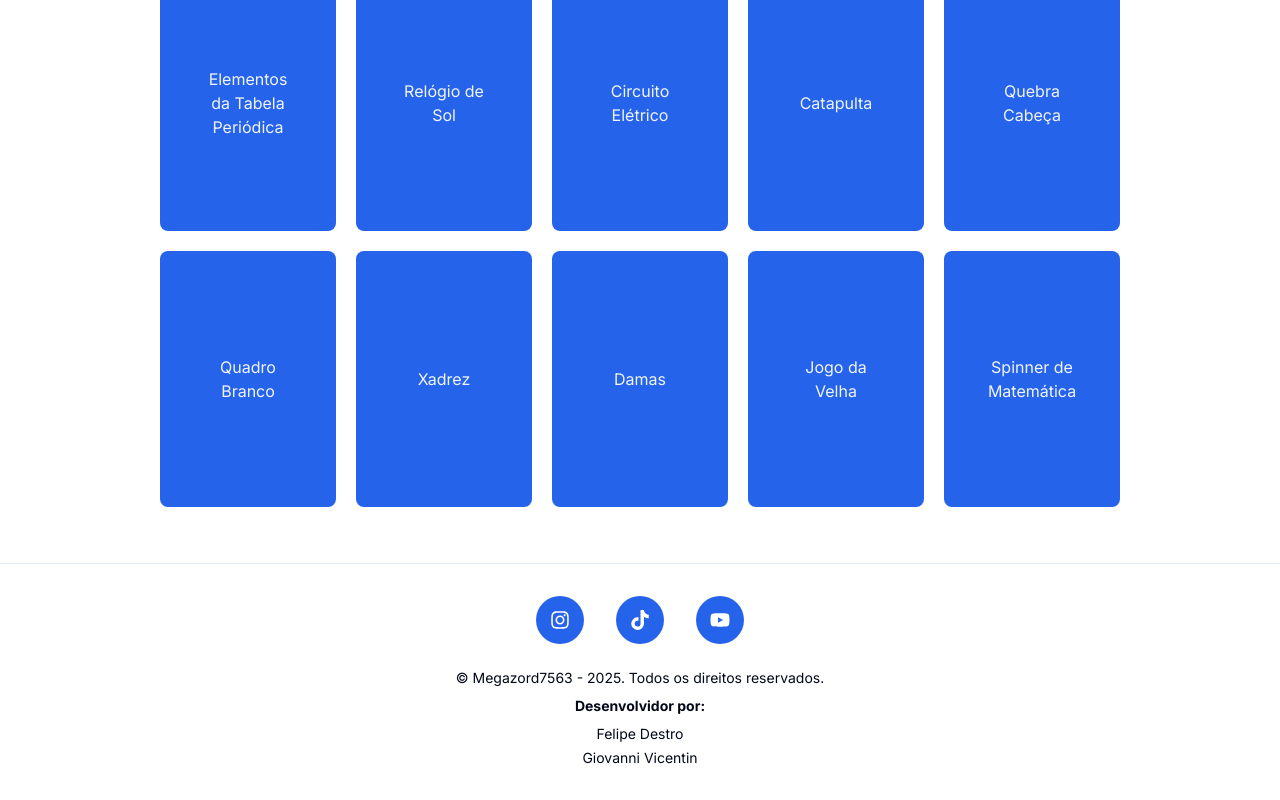
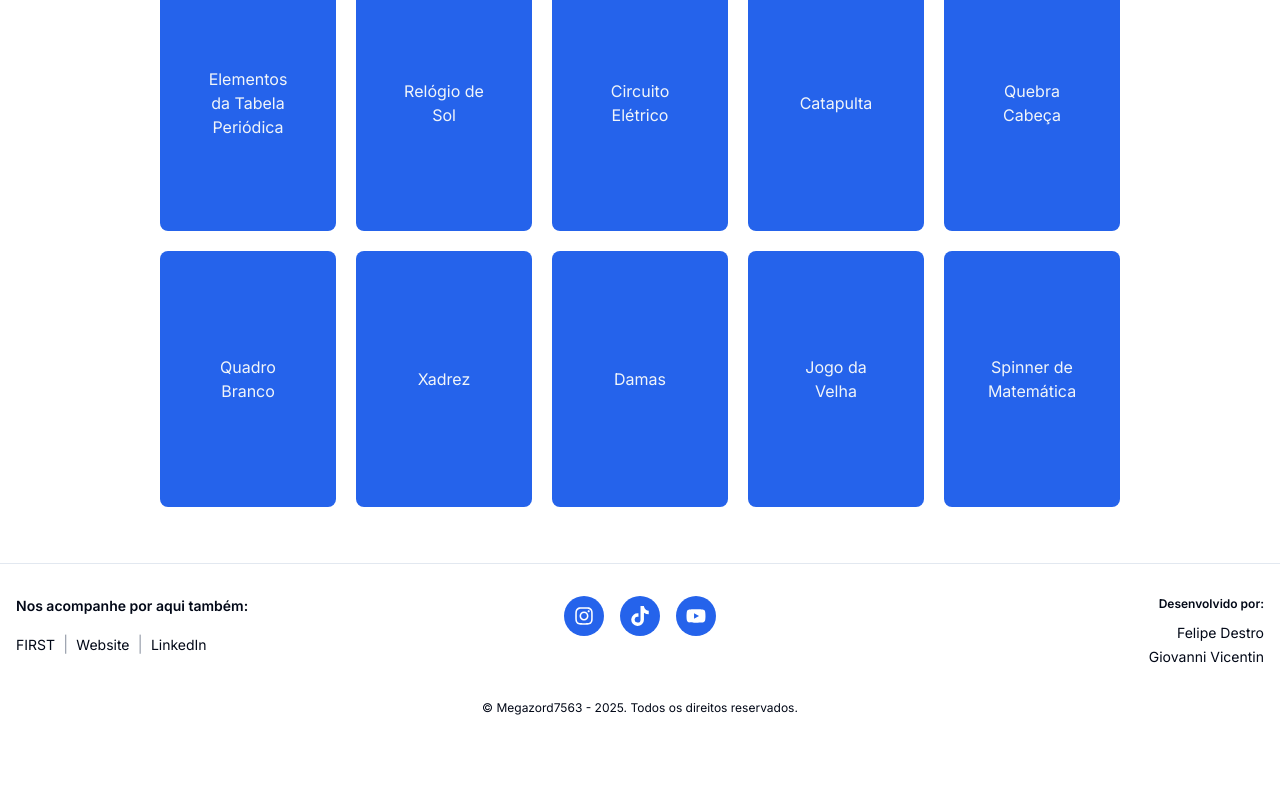
Before and after one commit to giovannivicentin/megazord, a Next.js app: page / in a window 1280 px wide. Shown: the part 351-1151 px from the top of the page. After the commit the page ends 1099 px from the top, so only its background shows below. Built offline with nearby package versions, Linux system fonts and the light colour scheme.

Commit message:
feat: add social links, external links and apply styles

```diff
--- a/src/components/footer.tsx
+++ b/src/components/footer.tsx
@@ -1,53 +1,89 @@
 import { FaInstagram, FaTiktok, FaYoutube } from 'react-icons/fa'
-
 import { Separator } from './ui/separator'
 
 export function Footer() {
   return (
-    <footer className="mt-8">
+    <footer className="mt-8 dark:text-white">
       <Separator />
-      <div className="flex flex-col items-center py-8 gap-6">
-        <div className="flex flex-row items-center gap-8 text-xl text-white">
+      <div className="container mx-auto px-4 py-8">
+        <div className="grid grid-cols-1 md:grid-cols-3 gap-8 items-start max-md:flex max-md:flex-col max-md:items-center">
+          <div className="flex flex-col space-y-4 max-md:order-2 max-md:items-center">
+            <h3 className="text-sm font-semibold max-md:text-center">
+              Nos acompanhe por aqui também:
+            </h3>
+            <ul className="flex flex-wrap items-center max-md:flex-col max-md:space-y-2">
+              <li>
+                <a
+                  href="https://frc-events.firstinspires.org/team/7563"
+                  className="text-sm hover:text-primary transition-colors"
+                >
+                  FIRST
+                </a>
+              </li>
+              <li className="mx-2 text-gray-400 max-md:hidden">|</li>
+              <li>
+                <a
+                  href="https://megazord7563.wixsite.com/megazord7563"
+                  className="text-sm hover:text-primary transition-colors"
+                >
+                  Website
+                </a>
+              </li>
+              <li className="mx-2 text-gray-400 max-md:hidden">|</li>
+              <li>
+                <a
+                  href="https://www.linkedin.com/in/sesi-senai-megazord-8ba874228/"
+                  className="text-sm hover:text-primary transition-colors"
+                >
+                  LinkedIn
+                </a>
+              </li>
+            </ul>
+          </div>
+
+          <div className="flex flex-col items-center space-y-4 max-md:order-1">
+            <div className="flex space-x-4">
               <a
                 href="https://www.instagram.com/megazord7563/"
                 title="Instagram"
                 target="_blank"
-            rel="noopener"
-            className="bg-primary w-12 h-12 rounded-full flex items-center justify-center hover:opacity-95"
+                rel="noopener noreferrer"
+                className="bg-primary w-10 h-10 rounded-full flex items-center justify-center text-white hover:opacity-90 transition-opacity"
               >
-            <FaInstagram />
+                <FaInstagram className="w-5 h-5" />
               </a>
               <a
                 href="https://www.tiktok.com/@megazord7563"
-            title="Tiktok"
+                title="TikTok"
                 target="_blank"
-            rel="noopener"
-            className="bg-primary w-12 h-12 rounded-full flex items-center justify-center hover:opacity-95"
+                rel="noopener noreferrer"
+                className="bg-primary w-10 h-10 rounded-full flex items-center justify-center text-white hover:opacity-90 transition-opacity"
               >
-            <FaTiktok />
+                <FaTiktok className="w-5 h-5" />
               </a>
               <a
                 href="https://www.youtube.com/@megazord7563"
-            title="Youtube"
+                title="YouTube"
                 target="_blank"
-            rel="noopener"
-            className="bg-primary w-12 h-12 rounded-full flex items-center justify-center hover:opacity-95"
+                rel="noopener noreferrer"
+                className="bg-primary w-10 h-10 rounded-full flex items-center justify-center text-white hover:opacity-90 transition-opacity"
               >
-            <FaYoutube />
+                <FaYoutube className="w-5 h-5" />
               </a>
             </div>
-        <div className="flex flex-col justify-center text-center gap-2">
-          <p className="text-sm">
-            © Megazord7563 - 2025. Todos os direitos reservados.
+          </div>
+
+          <div className="flex flex-col items-end space-y-2 max-md:order-3 max-md:items-center">
+            <p className="text-xs font-semibold max-md:text-center">
+              Desenvolvido por:
             </p>
-          <p className="text-sm font-bold">Desenvolvidor por: </p>
-          <ul className="flex flex-col gap-1 text-sm justify-center">
+            <ul className="text-right max-md:text-center">
               <li>
                 <a
                   href="https://fdestro.vercel.app/"
                   target="_blank"
-                rel="noopener"
-                className="hover:underline hover:text-primary"
+                  rel="noopener noreferrer"
+                  className="text-sm hover:text-primary hover:underline transition-colors"
                 >
                   Felipe Destro
                 </a>
@@ -56,8 +92,8 @@ export function Footer() {
                 <a
                   href="https://giovannivicentin.com/"
                   target="_blank"
-                rel="noopener"
-                className="hover:underline hover:text-primary"
+                  rel="noopener noreferrer"
+                  className="text-sm hover:text-primary hover:underline transition-colors"
                 >
                   Giovanni Vicentin
                 </a>
@@ -65,6 +101,12 @@ export function Footer() {
             </ul>
           </div>
         </div>
+        <div className="mt-8 text-center max-md:order-4">
+          <p className="text-xs">
+            © Megazord7563 - 2025. Todos os direitos reservados.
+          </p>
+        </div>
+      </div>
     </footer>
   )
 }
```
Lines whose indentation alone changed are shown as unchanged.
